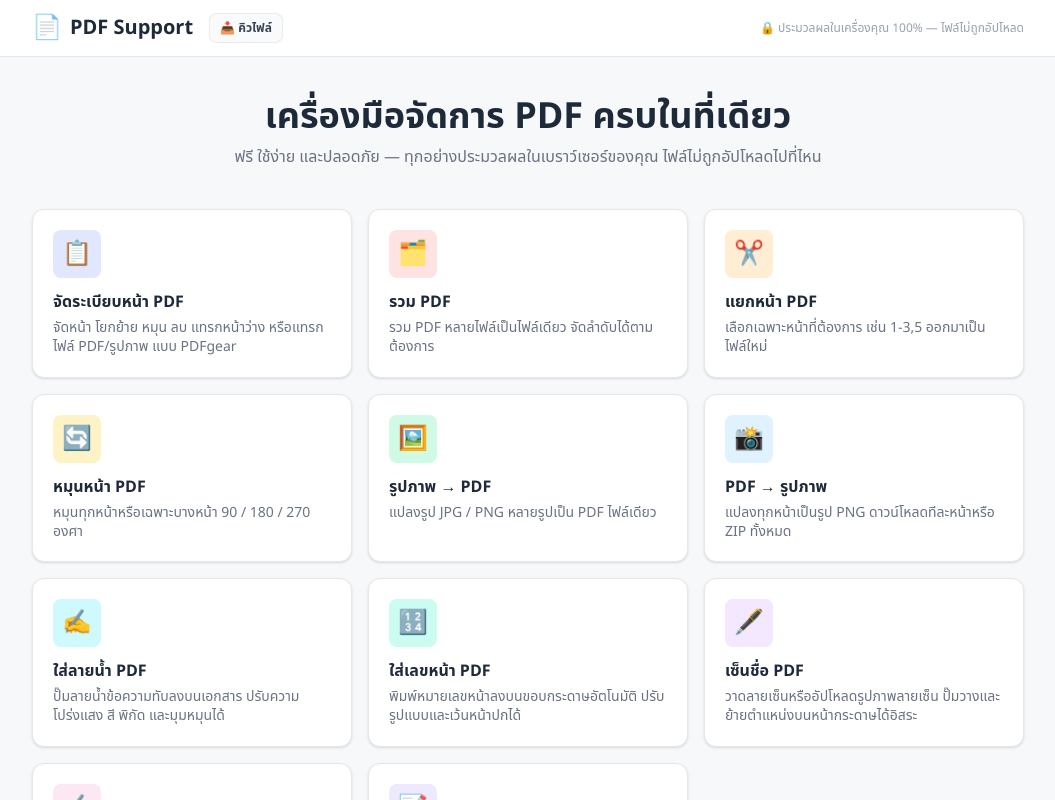
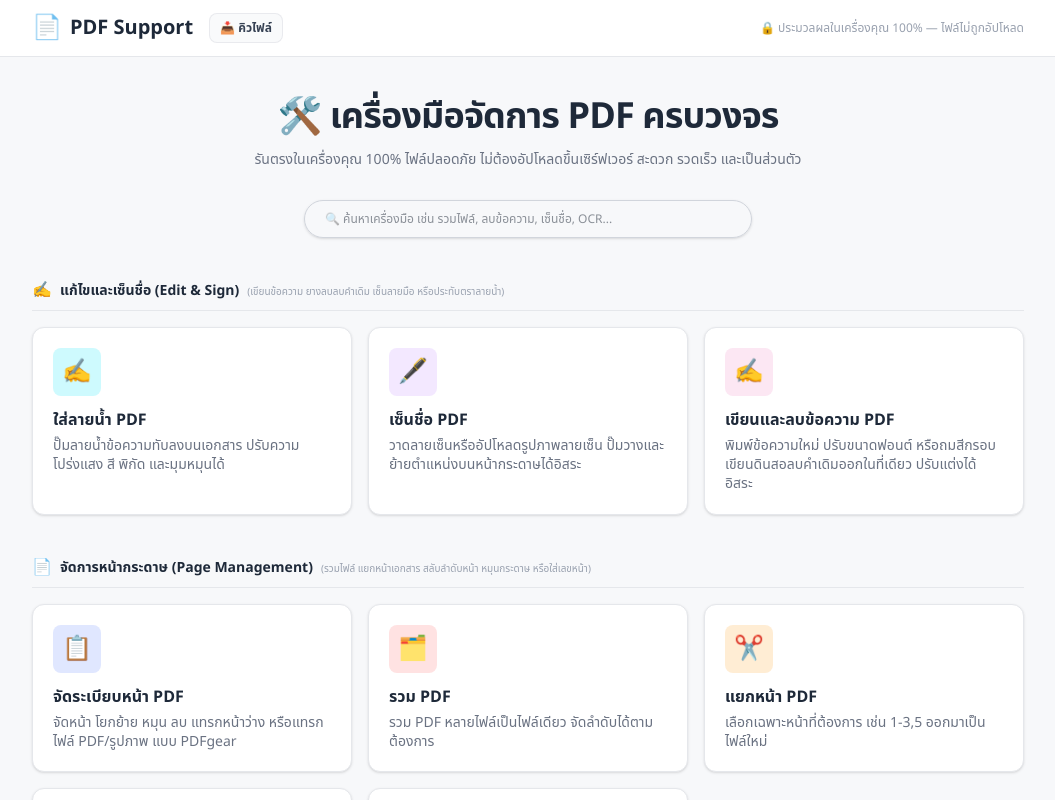
Before and after one commit to namememem02-ui/mirai-pdf-studio, a Next.js app: page / in a window 1280 px wide. Shown: the top 800 px of the page, without its empty margins (112-1167 px from the left). Built offline with nearby package versions, Linux system fonts and the light colour scheme.

Commit message:
Implement Tesseract.js Thai/English OCR on extract-text page and categorize homepage with search bar

```diff
--- a/package.json
+++ b/package.json
@@ -15,7 +15,8 @@
     "pdf-lib": "^1.17.1",
     "pdfjs-dist": "^4.8.69",
     "react": "19.2.4",
-    "react-dom": "19.2.4"
+    "react-dom": "19.2.4",
+    "tesseract.js": "^7.0.0"
   },
   "devDependencies": {
     "@tailwindcss/postcss": "^4",
--- a/src/app/page.tsx
+++ b/src/app/page.tsx
@@ -1,21 +1,107 @@
+'use client';
+
+import React, { useState } from 'react';
 import { TOOLS } from '@/lib/tools';
 import ToolCard from '@/components/ToolCard';
 
+interface ToolCategory {
+  title: string;
+  icon: string;
+  description: string;
+  ids: string[];
+}
+
+const CATEGORIES: ToolCategory[] = [
+  {
+    title: 'แก้ไขและเซ็นชื่อ (Edit & Sign)',
+    icon: '✍️',
+    description: 'เขียนข้อความ ยางลบลบคำเดิม เซ็นลายมือ หรือประทับตราลายน้ำ',
+    ids: ['add-text', 'signature', 'watermark'],
+  },
+  {
+    title: 'จัดการหน้ากระดาษ (Page Management)',
+    icon: '📄',
+    description: 'รวมไฟล์ แยกหน้าเอกสาร สลับลำดับหน้า หมุนกระดาษ หรือใส่เลขหน้า',
+    ids: ['merge', 'split', 'organize', 'rotate', 'page-number'],
+  },
+  {
+    title: 'แปลงไฟล์และถอดข้อมูล (Conversion & OCR)',
+    icon: '🔄',
+    description: 'แปลงรูปภาพเป็น PDF, แปลงหน้า PDF เป็นไฟล์รูปภาพ หรือดึงข้อความ OCR',
+    ids: ['image-to-pdf', 'pdf-to-image', 'extract-text'],
+  },
+];
+
 export default function Home() {
+  const [searchQuery, setSearchQuery] = useState('');
+
+  const query = searchQuery.trim().toLowerCase();
+
+  // Match keyword filters
+  const filteredTools = TOOLS.filter((tool) => {
+    if (!query) return true;
+    return (
+      tool.name.toLowerCase().includes(query) ||
+      tool.description.toLowerCase().includes(query)
+    );
+  });
+
   return (
     <main className="max-w-5xl mx-auto px-4 py-10">
-      <div className="text-center mb-10">
-        <h1 className="text-3xl md:text-4xl font-bold text-gray-800">
-          เครื่องมือจัดการ PDF ครบในที่เดียว
+      <div className="text-center mb-10 space-y-3">
+        <h1 className="text-3xl md:text-4xl font-extrabold text-gray-800 tracking-tight">
+          🛠️ เครื่องมือจัดการ PDF ครบวงจร
         </h1>
-        <p className="text-gray-500 mt-2">
-          ฟรี ใช้ง่าย และปลอดภัย — ทุกอย่างประมวลผลในเบราว์เซอร์ของคุณ ไฟล์ไม่ถูกอัปโหลดไปที่ไหน
+        <p className="text-sm text-gray-500 max-w-xl mx-auto leading-relaxed">
+          รันตรงในเครื่องคุณ 100% ไฟล์ปลอดภัย ไม่ต้องอัปโหลดขึ้นเซิร์ฟเวอร์ สะดวก รวดเร็ว และเป็นส่วนตัว
         </p>
+
+        {/* Real-time Search input */}
+        <div className="max-w-md mx-auto pt-4 relative">
+          <input
+            type="text"
+            placeholder="🔍 ค้นหาเครื่องมือ เช่น รวมไฟล์, ลบข้อความ, เซ็นชื่อ, OCR..."
+            value={searchQuery}
+            onChange={(e) => setSearchQuery(e.target.value)}
+            className="w-full border border-gray-300 rounded-full px-5 py-2.5 text-xs focus:outline-none focus:border-pink-500 focus:ring-2 focus:ring-pink-500/10 shadow-sm transition"
+          />
+          {searchQuery && (
+            <button
+              onClick={() => setSearchQuery('')}
+              className="absolute right-4 top-1/2 -translate-y-1/2 text-gray-400 hover:text-gray-600 text-xs font-bold"
+            >
+              ✕ ล้าง
+            </button>
+          )}
+        </div>
       </div>
-      <div className="grid grid-cols-1 sm:grid-cols-2 lg:grid-cols-3 gap-4">
-        {TOOLS.map((tool) => (
-          <ToolCard key={tool.id} tool={tool} />
-        ))}
+
+      <div className="space-y-10">
+        {CATEGORIES.map((cat) => {
+          const catTools = filteredTools.filter((t) => cat.ids.includes(t.id));
+          if (catTools.length === 0) return null;
+
+          return (
+            <div key={cat.title} className="space-y-4">
+              <div className="border-b border-gray-200 pb-2 flex items-baseline gap-2">
+                <span className="text-base">{cat.icon}</span>
+                <h2 className="text-sm font-bold text-gray-800">{cat.title}</h2>
+                <span className="text-[10px] text-gray-400">({cat.description})</span>
+              </div>
+              <div className="grid grid-cols-1 sm:grid-cols-2 lg:grid-cols-3 gap-4">
+                {catTools.map((tool) => (
+                  <ToolCard key={tool.id} tool={tool} />
+                ))}
+              </div>
+            </div>
+          );
+        })}
+
+        {filteredTools.length === 0 && (
+          <div className="text-center py-10 text-xs text-gray-400 font-medium">
+            🔍 ไม่พบเครื่องมือที่ตรงกับคำค้นหาของคุณ
+          </div>
+        )}
       </div>
     </main>
   );
```
Also changed, not shown: src/app/extract-text/page.tsx (+110 -19 lines), 1 other file (tests, documents, lock files or other folders).
